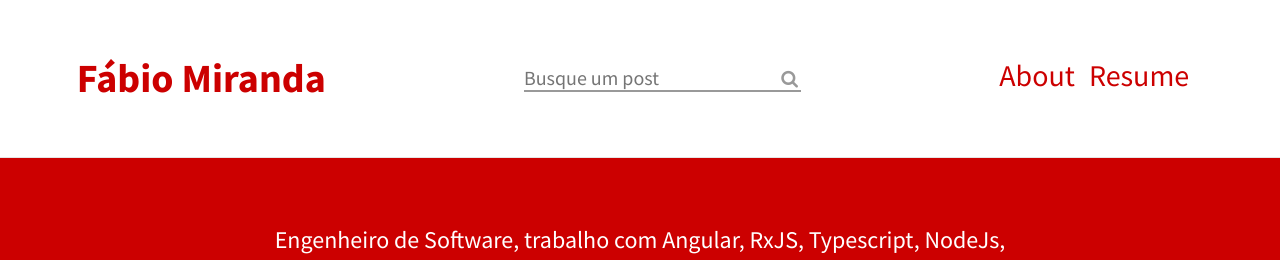
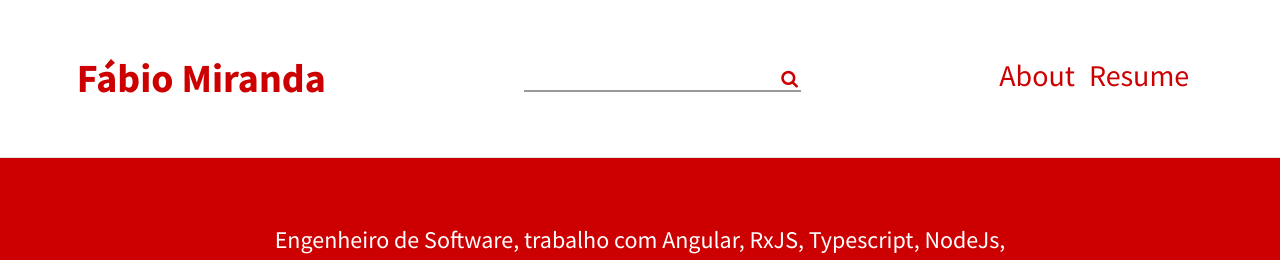
Before and after one commit to fabiomirandaa/fabiomirandaa.github.io, a Jekyll site: the page built from index.html, in a window 1280 px wide. Shown: the top 260 px of the page. Built offline with Jekyll 4.4.1, drawn with Linux system fonts in a browser that asks for light colours; nearby versions of some CDN libraries; the list of posts is cut into pages by our own code.

Commit message:
feat: Add improvement to search mobile navigation

```diff
--- a/_includes/header.html
+++ b/_includes/header.html
@@ -18,7 +18,7 @@
 	{% if site.theme_settings.search %}
 	<div class="search-bar">
 		<form action="{{ site.baseurl }}/search.html" method="get">
-			<input type="text" id="search-box" name="query" placeholder="Busque um post" class="">
+			<input type="text" id="search-box" name="query" class="">
 			<button type="submit" class="">
 				<i class="fa fa-fw fa-search"></i>
 			</button>
--- a/_sass/base/_global.scss
+++ b/_sass/base/_global.scss
@@ -57,6 +57,9 @@
 
 h2 {
   font-size: 2em;
+  @media (max-width:961px)  {
+    font-size: 1.3em;
+  }
 }
 
 h3 {
--- a/_sass/includes/_header.scss
+++ b/_sass/includes/_header.scss
@@ -70,9 +70,11 @@
     border-bottom: 2px solid $search-color;
     outline: 0;
 
-    *:focus {
-        outline: none;
+    &:active {
+        outline: none!important;
+        border-bottom: 2px solid $link-color!important;
     }
+
     @media (max-width:961px)  {
       margin: 15px;
     }
@@ -82,7 +84,7 @@
             box-sizing: border-box;
             border: 0;
             outline: 0;
-            color: $search-color;
+            color: $text-color;
         }
 
         &::-moz-placeholder {
@@ -99,6 +101,6 @@
        border: none;
        font-size: 0.9em;
        background-color: $brand-color;
-       color: $search-color;
+       color: $link-color;
     }
 }
```
Also changed, not shown: _sass/layouts/_search.scss (+10 -3 lines).
